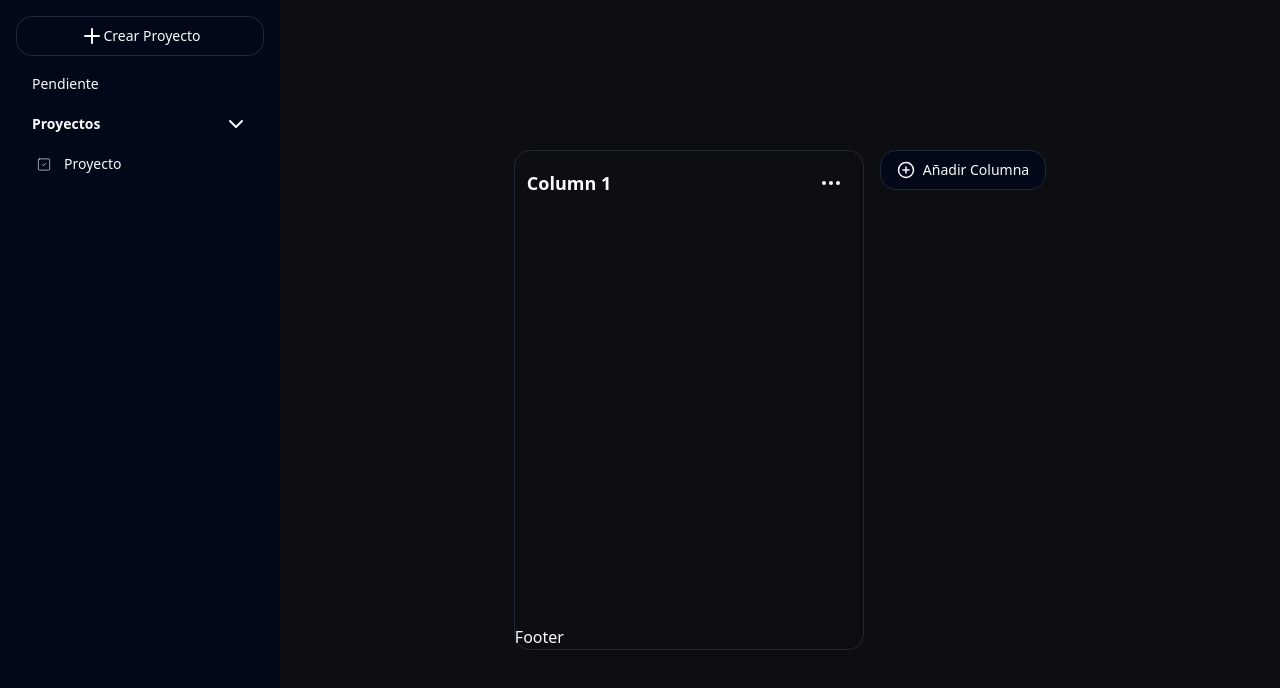
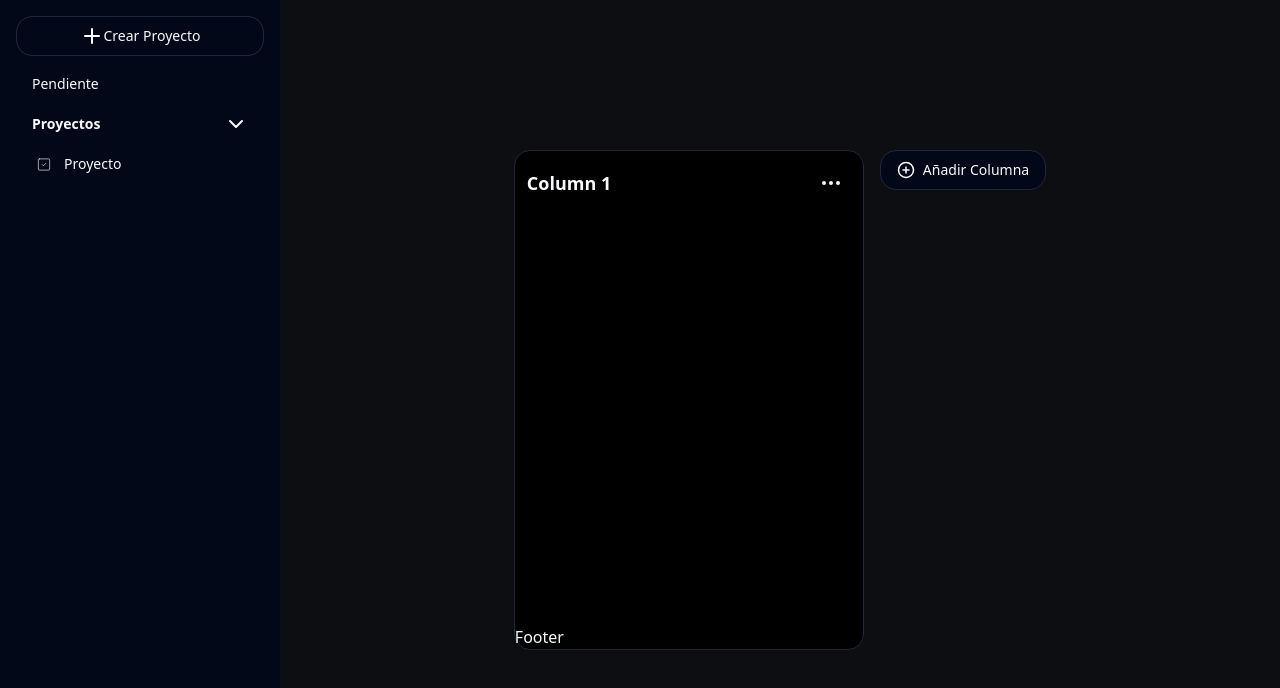
Before and after one commit to Davs07/heztor-projects, a React (Vite) app: page /project in a window 1280 px wide. Both pictures are taken after a click on the button "Añadir Columna". Shown: the top 688 px of the page. Built offline with nearby package versions, Linux system fonts and the light colour scheme.

Commit message:
adding drag and drop

```diff
--- a/src/sections/ColumnContainer.tsx
+++ b/src/sections/ColumnContainer.tsx
@@ -11,8 +11,14 @@ interface Props {
 export const ColumnContainer = (props: Props) => {
   const { column, deleteColumn } = props;
 
-  const { setNodeRef, attributes, listeners, transform, transition } =
-    useSortable({
+  const {
+    setNodeRef,
+    attributes,
+    listeners,
+    transform,
+    transition,
+    isDragging,
+  } = useSortable({
     id: column.id,
     data: {
       type: "column",
@@ -29,11 +35,20 @@ export const ColumnContainer = (props: Props) => {
     transform: CSS.Transform.toString(transform),
   };
 
+  if (isDragging) {
     return (
       <div
         ref={setNodeRef}
         style={style}
-      className="border-secondary border w-[350px] h-[500px] max-h-[500px] rounded-2xl flex flex-col ">
+        className="bg-black opacity-60 border-2 border-rose-500 border-secondary w-[350px] h-[500px] max-h-[500px] rounded-2xl flex flex-col "></div>
+    );
+  }
+
+  return (
+    <div
+      ref={setNodeRef}
+      style={style}
+      className="bg-black border-secondary border w-[350px] h-[500px] max-h-[500px] rounded-2xl flex flex-col ">
       {/* Column Task Tittle */}
       <div
         {...attributes}
--- a/src/sections/KanbanBoard.tsx
+++ b/src/sections/KanbanBoard.tsx
@@ -3,9 +3,18 @@ import { Column } from "@/types";
 import { PlusCircle } from "lucide-react";
 import { useMemo, useState } from "react";
 import { ColumnContainer } from "./ColumnContainer";
-import { DndContext, DragStartEvent } from "@dnd-kit/core";
+import {
+  DndContext,
+  DragEndEvent,
+  DragOverlay,
+  DragStartEvent,
+} from "@dnd-kit/core";
 import { SortableContext } from "@dnd-kit/sortable";
+import { createPortal } from "react-dom";
 
+const generateId = () => {
+  return Math.random().toString(36).substr(2, 9);
+};
 export const KanbanBoard = () => {
   const [columns, setColumns] = useState<Column[]>([]);
 
@@ -14,7 +23,7 @@ export const KanbanBoard = () => {
     [columns]
   );
 
-  console.log(columns);
+  const [activeColumn, setActiveColumn] = useState<Column | null>(null);
 
   const createNewColumn = () => {
     const columnToAdd: Column = {
@@ -30,12 +39,26 @@ export const KanbanBoard = () => {
     setColumns(filteredColumns);
   };
 
-  const generateId = () => {
-    return Math.random().toString(36).substr(2, 9);
+  const onDragStart = (event: DragStartEvent) => {
+    console.log("DRAG START", event);
+
+    if (event.active.data.current?.type === "column") {
+      setActiveColumn(event.active.data.current.column);
+      return;
+    }
   };
 
-  const onDragStart = (event: DragStartEvent) => {
-    console.log("DRAG START", event);
+  const onDragEnd = (event: DragEndEvent) => {
+    const { active, over } = event;
+
+    if (!over) return;
+
+    const activeColumnId = active.id;
+    const overColumnId = over.id;
+
+    if (activeColumnId !== overColumnId) {
+      return;
+    }
   };
 
   return (
@@ -71,6 +94,18 @@ export const KanbanBoard = () => {
             Añadir Columna
           </Button>
         </div>
+
+        {createPortal(
+          <DragOverlay>
+            {activeColumn && (
+              <ColumnContainer
+                column={activeColumn}
+                deleteColumn={deleteColumn}
+              />
+            )}
+          </DragOverlay>,
+          document.body
+        )}
       </DndContext>
     </div>
   );
```
Lines whose indentation alone changed are shown as unchanged.
